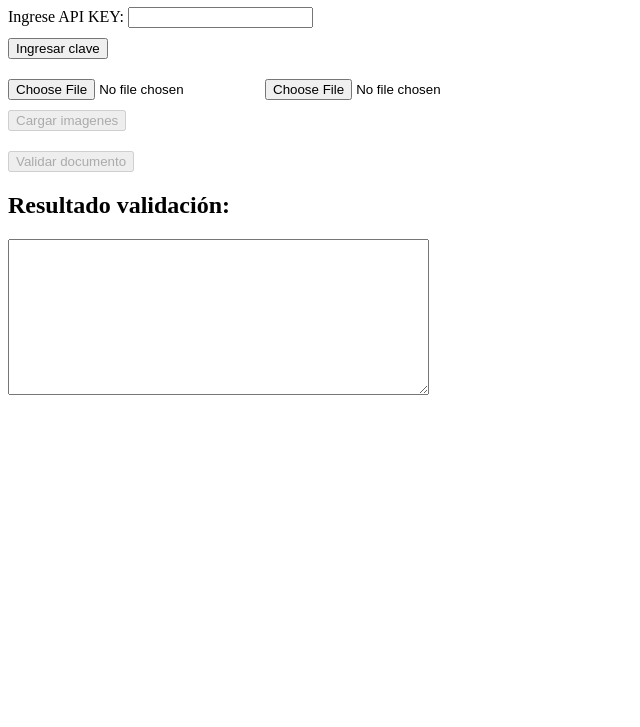
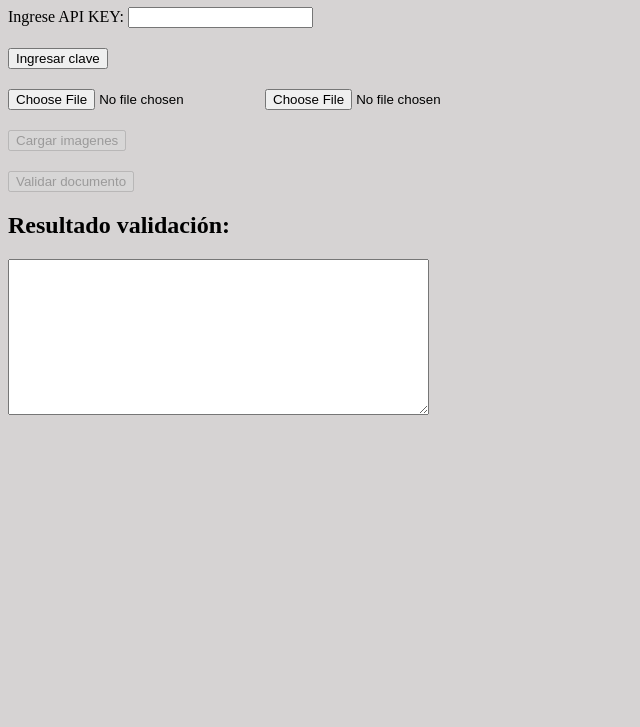
Before and after one commit to Crixtoro/validacionDocumento, a plain HTML site: page index.html in a window 1280 px wide. Shown: the part 73-800 px from the top of the page, without its empty margins (0-640 px from the left). Drawn offline with Linux system fonts and the light colour scheme.

Commit message:
Prueba técnica - Validación documento de identidad

```diff
--- a/index.html
+++ b/index.html
@@ -6,13 +6,17 @@
     <title>Validación documento de identidad</title>
 
     <style>
+        body{
+            background-color:rgb(214, 211, 211);
+        }
+
         section {
             margin-bottom: 20px;
         }
 
         button {
             display: block;
-            margin-top: 10px;
+            margin-top: 20px;
         }
     </style>
 
--- a/main.js
+++ b/main.js
@@ -28,7 +28,7 @@ async function main() {
     // Verificamos que se hayan cargado ambas imagenes
     if (!frontImageInput.files[0] || !backImageInput.files[0]) {
         alert('Por favor, carga ambas imágenes del documento.');
-        return null; // Devolver null o manejar el caso de error de alguna manera
+        return null;
     } else {
         const images = new FormData();
         // Agregamos las imágenes al objeto FormData
@@ -47,7 +47,7 @@ async function main() {
         validation_id = dataValidation.validation_id;
 
 
-        //Realizamos petición 'PUT'
+        //Subimos cada una de las imagenes del documento
         uploadFrontImage(urlFront, frontImage);
         uploadReverseImage(urlReverse, reverseImage);
 
@@ -59,6 +59,7 @@ async function main() {
 
 }
 
+//Creamos una nueva validación del documento
 async function createValidation() {
     try {
         const formData = new URLSearchParams();
@@ -85,6 +86,7 @@ async function createValidation() {
 }
 }
 
+//Cargamos la imagen frontal del documento
 async function uploadFrontImage(urlFront, frontImage) {
     const authorizationHeader = `Bearer ${API_KEY}`;
     try {
@@ -109,6 +111,7 @@ async function uploadFrontImage(urlFront, frontImage) {
     }
 }
 
+//Cargamos la imagen reversa del documento
 async function uploadReverseImage(urlReverse, reverseImage) {
     try {
         const response = await fetch(corsAnywhereUrl + urlReverse, {
@@ -130,6 +133,7 @@ async function uploadReverseImage(urlReverse, reverseImage) {
     }
 }
 
+//Procedemos a realizar la validación del documento
 async function validateDocument() {
     try {
         const response = await fetch(URL+validation_id, {
@@ -146,8 +150,7 @@ async function validateDocument() {
 
         const data = await response.json();
         document.getElementById('resultado').value = JSON.stringify(data, null, 2);
-        //alert('Validación exitosa:', response);
-        console.log('*****', data);
+
     } catch (error) {
         console.error('Error durante la validación:', error);
         }
```
